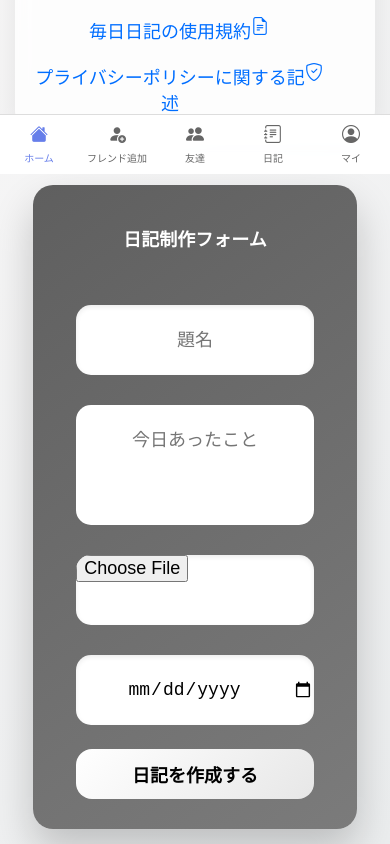
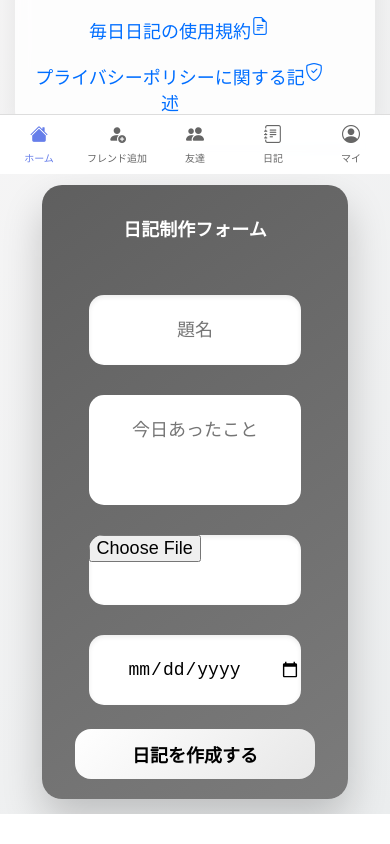
Before and after one commit to htmlrickey-create/diary_noto, a website: page public/index.html in a window 390 px wide. Shown: the part 670-1514 px from the top of the page. After the commit the page ends 1484 px from the top, so only its background shows below. Drawn offline with nearby package versions, Linux system fonts and the light colour scheme; no server answers; a web font is replaced by a local one.

Commit message:
CSSの調整

```diff
--- a/public/style.css
+++ b/public/style.css
@@ -331,8 +331,8 @@ h1{
 
     /* フォーム */
     .form-glorp {
-        width: 90%;
-        padding: 30px;
+        width: 85%;
+        padding: 20px;
         border-radius: 20px;
     }
 
@@ -342,12 +342,12 @@ h1{
 
     .form-glorp input,
     .form-glorp textarea {
-        width: 90%;
+        width: 80%;
         font-size: 18px;
     }
 
     .form-glorp textarea {
-        height: 120px;
+        height: 110px;
     }
 
     .form-glorp button {
```
Also changed, not shown: public/Mydays.js (+24 -20 lines).
